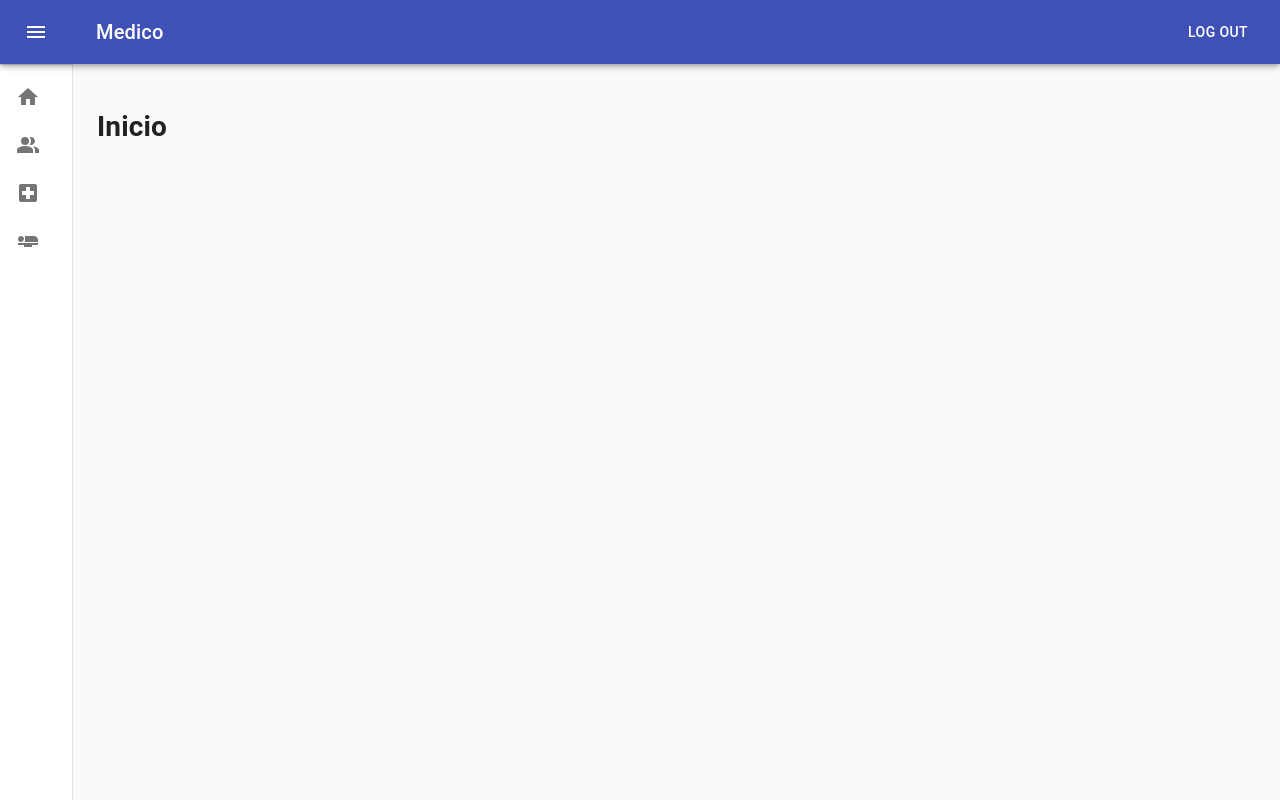
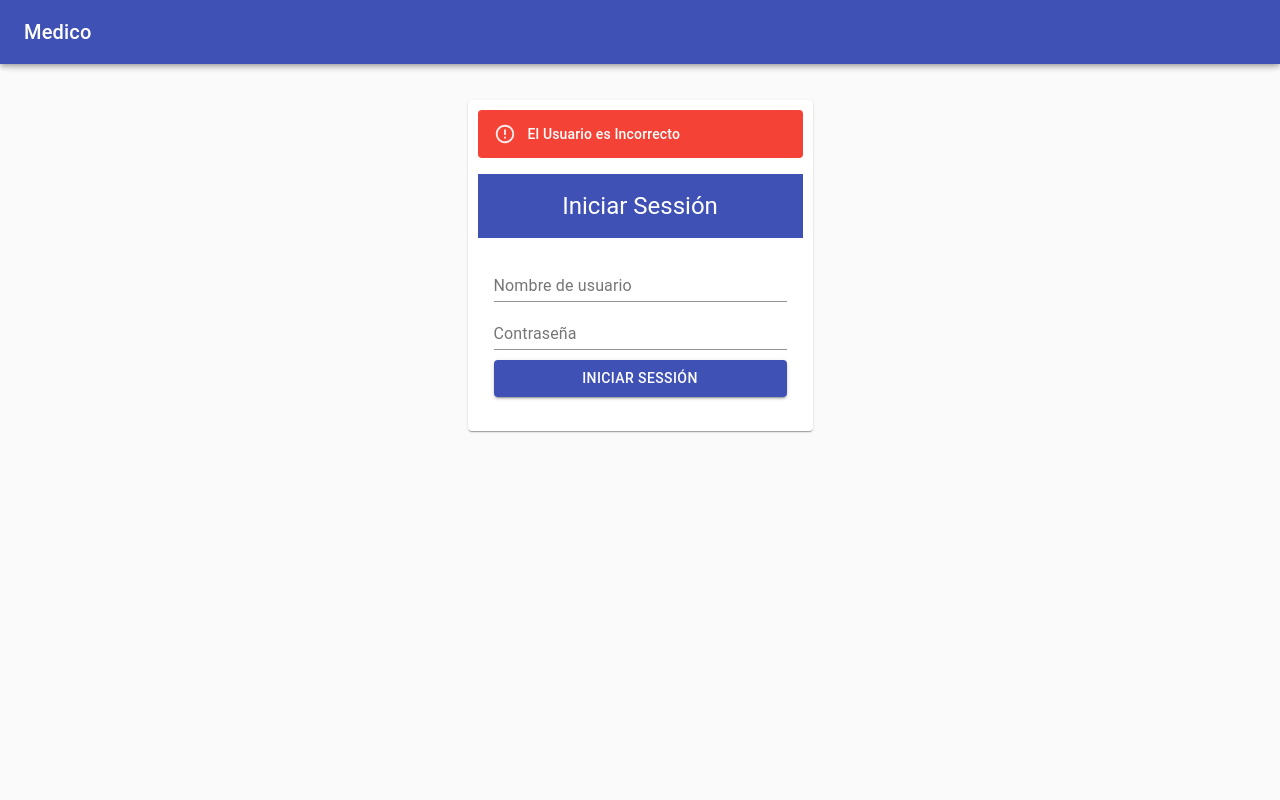
Before and after one commit to EdwinMLara/medicor, a React (Create React App) app: page / in a window 1280 px wide. Both pictures are taken after typing "Sample", "Sample123" into the empty fields and a click on the button "INICIAR SESSIÓN". Built offline with nearby package versions, Linux system fonts and the light colour scheme; what @react-pdf/renderer would draw is missing.

Commit message:
login local para la doctora

```diff
--- a/src/components/LoginM.tsx
+++ b/src/components/LoginM.tsx
@@ -10,6 +10,9 @@ import * as yup from 'yup';
 
 import {useDispatch} from 'react-redux'
 import {statusLogginConnected} from './redux/loggin/logginActios';
+
+import Alert from '@material-ui/lab/Alert';
+import { useState } from 'react';
 
 const useStyles = makeStyles((theme: Theme) =>
     createStyles({
@@ -27,6 +30,9 @@ const useStyles = makeStyles((theme: Theme) =>
         },
         buttonMargin:{
             marginTop:'10px'
+        },
+        alert:{
+            marginBottom: theme.spacing(2)
         }
     }),
 );
@@ -36,9 +42,19 @@ interface LoginValues {
     password : string
 }
 
+interface errorLogin{
+    error:boolean,
+    message:string
+}
+
 const initialValues : LoginValues = {
     username : '',
     password : ''
+}
+
+const usuario : LoginValues = {
+    username:'Elena',
+    password: 'admin2022'
 }
 
 const validationSchema = yup.object({
@@ -55,19 +71,34 @@ const validationSchema = yup.object({
 function LoginM() : JSX.Element {
 
     const dispatch = useDispatch()
+    const classes = useStyles();
 
-    const classes = useStyles();
+    const [error,setError] = useState<errorLogin>({error:false,message:''});
+
     const formik = useFormik({
         initialValues,
         validationSchema: validationSchema,
-            onSubmit: (values) => {
-                console.log(values);
-                dispatch(statusLogginConnected());
+            onSubmit: (values,ownprops) => {
+                if(values.username.localeCompare(usuario.username) !== 0){
+                    setError({error:true,message:'El Usuario es Incorrecto'});
+                    ownprops.resetForm();
+                    return
+                }else if(values.password.localeCompare(usuario.password) !== 0){
+                    setError({error:true,message:'El Contraseña es Incorrecta'});
+                    ownprops.resetForm();
+                    return
+                }else{
+                    dispatch(statusLogginConnected())
+                }
             }
     });
 
     return (
         <Card className={classes.root}>
+            {error.error ?
+            <Alert className={classes.alert} variant="filled" severity="error">
+                {error!.message}
+            </Alert> : null}
             <CardHeader className={classes.header}
                 title="Iniciar Sessión"
             />
```
